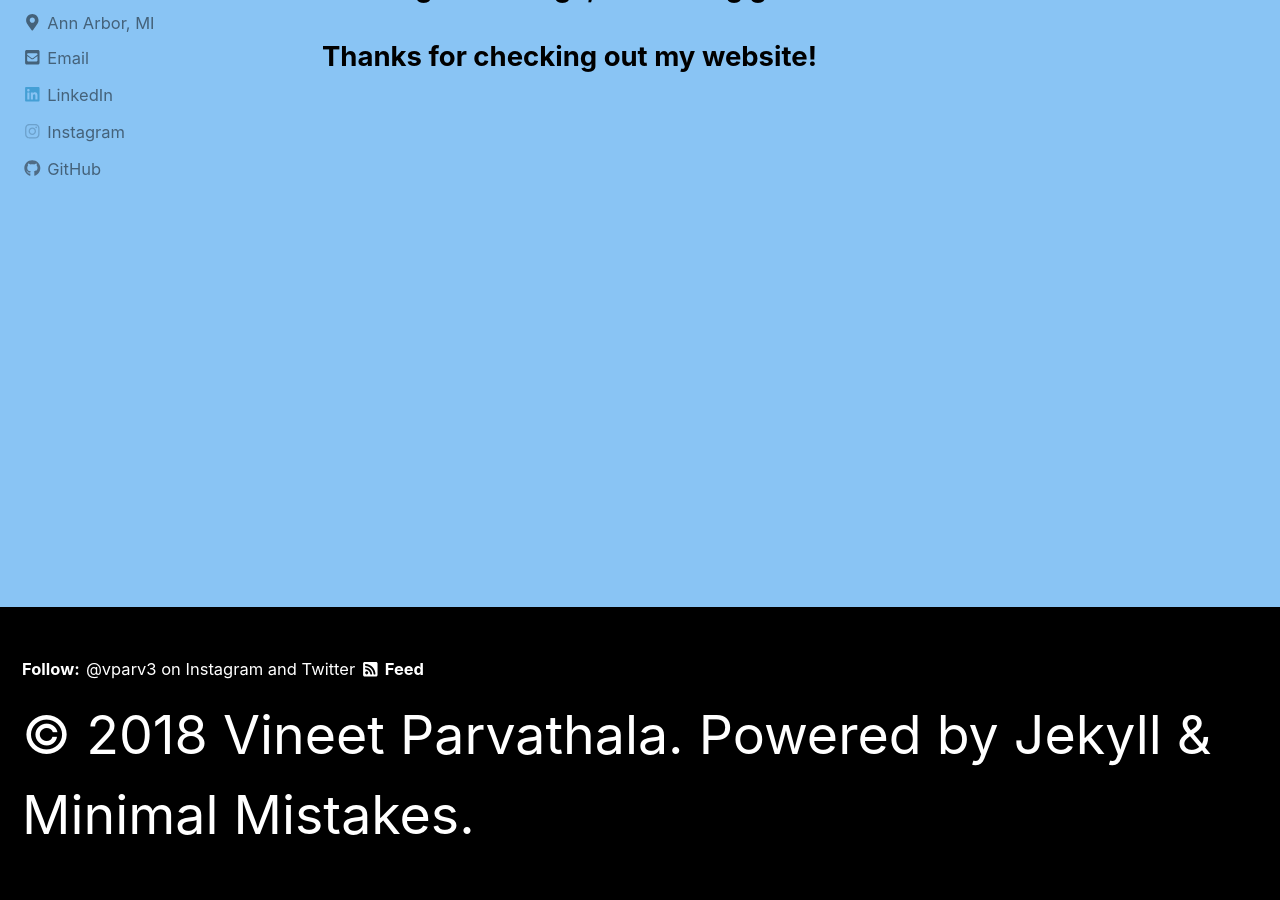
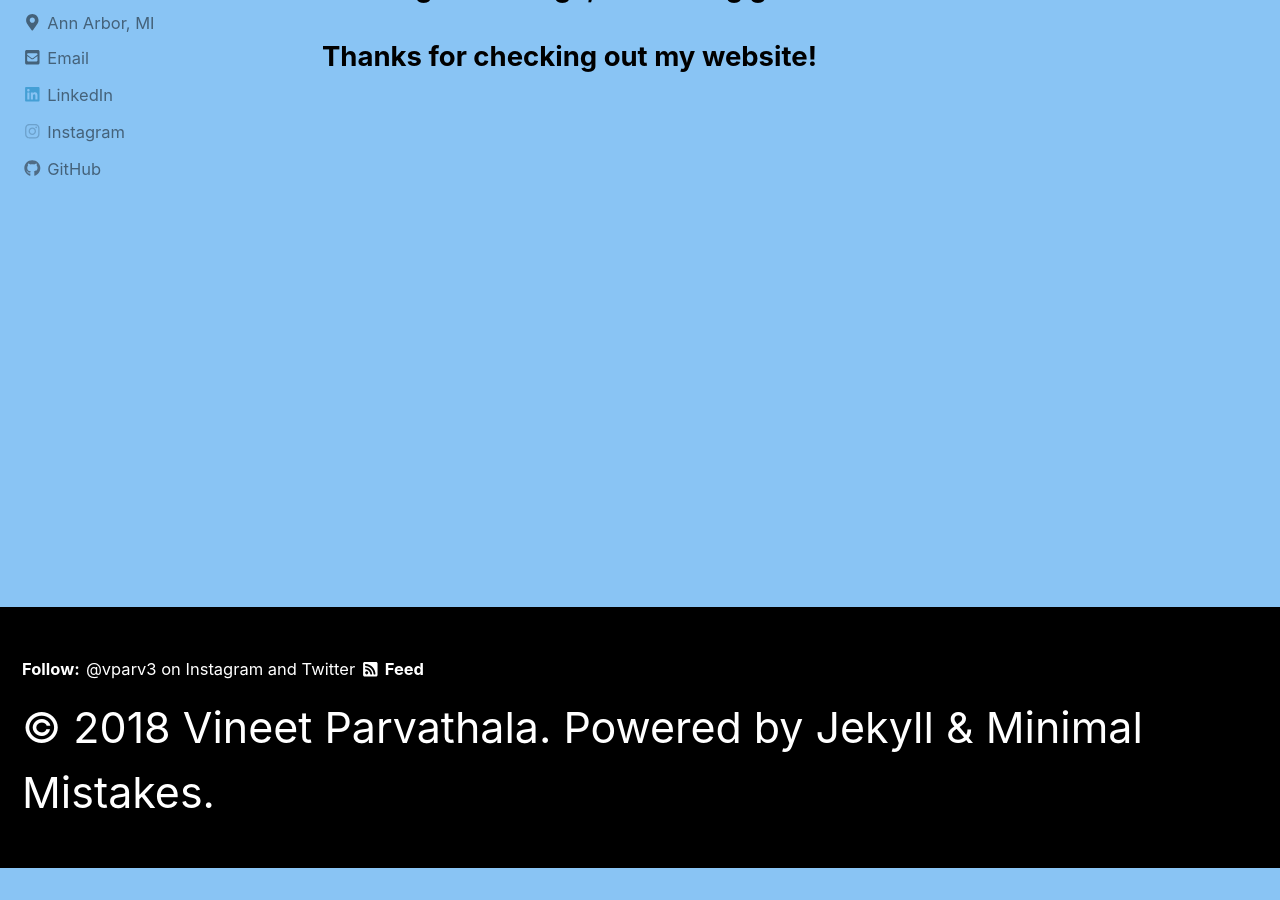
Before and after one commit to vparv/vparv.github.io, a Jekyll site: the page built from index.html, in a window 1280 px wide and 900 px high, scrolled down 360 px. Built offline with Jekyll 4.4.1, drawn with Linux system fonts in a browser that asks for light colours; cached includes are drawn as plain includes; nearby versions of some CDN libraries; the list of posts is cut into pages by our own code; after the commit the page ends 1228 px from its top, so only the background shows below that.

Commit message:
updated fonts

```diff
--- a/_sass/minimal-mistakes/_footer.scss
+++ b/_sass/minimal-mistakes/_footer.scss
@@ -54,7 +54,7 @@
 
 .page__footer-copyright {
   font-family: $global-font-family;
-  font-size: $type-size-1;
+  font-size: $type-size-2;
 }
 
 .page__footer-follow {
```
